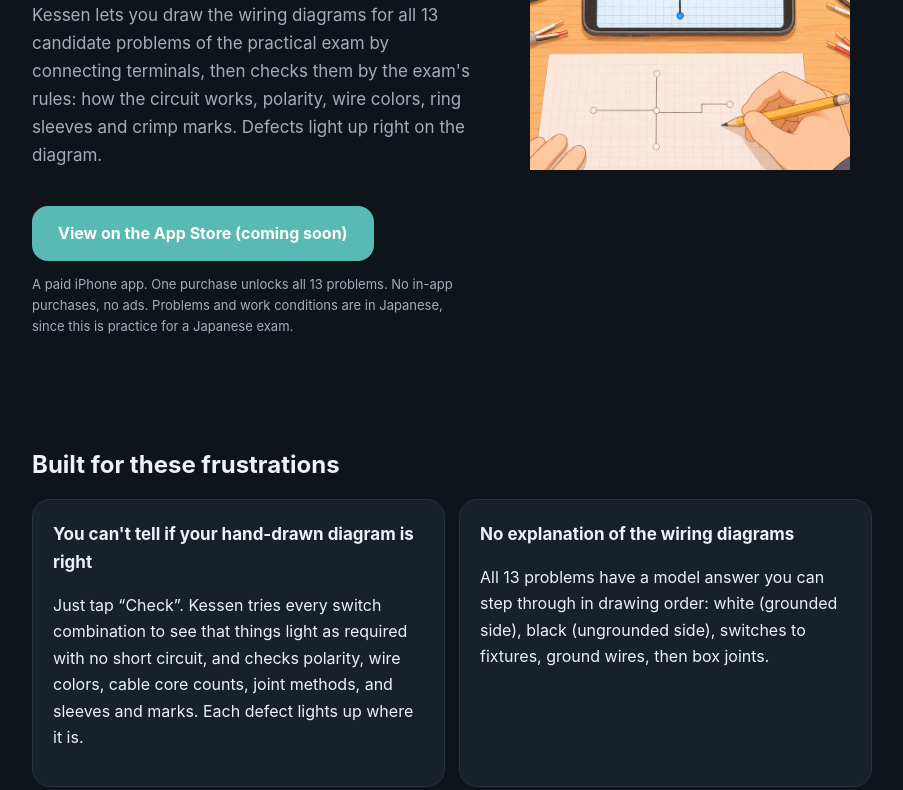
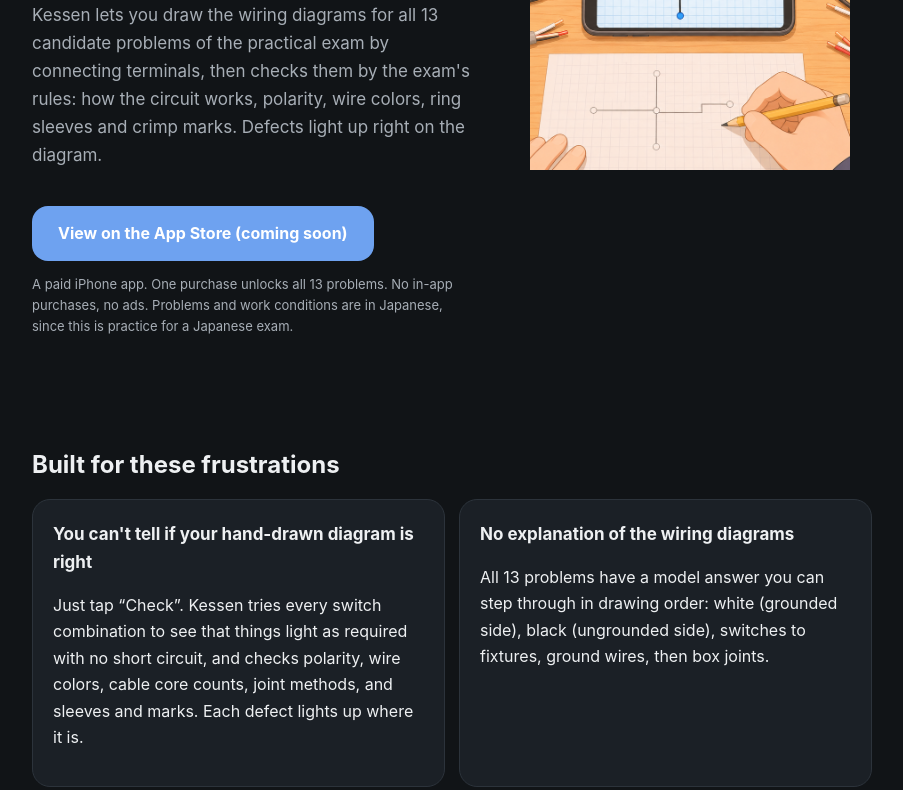
Before and after one commit to tsuzukihashi/kessen-site, a plain HTML site: page index.html in a window 1280 px wide. Shown: the part 424-1214 px from the top of the page, without its empty margins (188-1091 px from the left). Drawn offline with Linux system fonts and the dark colour scheme.

Commit message:
サイトの色をけっせんの青にそろえる

```diff
--- a/style.css
+++ b/style.css
@@ -1,11 +1,11 @@
 /* ときなおし — 紙の白・インクの紺・朱色（採点の赤ペン） */
 :root {
-  --paper: #f3f5f7; --card: #ffffff; --ink: #142033; --sub: #5a6676; --line: #dce2e8;
-  --vermilion: #0b787a; --vermilion-soft: #ddf0ef; --navy: #2f4b7c; --correct: #1e8a4c;
+  --paper: #f4f2ed; --card: #ffffff; --ink: #1d2329; --sub: #5f6670; --line: #ddd8ce;
+  --vermilion: #1e5bb8; --vermilion-soft: #e2ecfa; --navy: #1e5bb8; --correct: #1e8a4c;
 }
 @media (prefers-color-scheme: dark) {
-  :root { --paper: #0f141a; --card: #18202a; --ink: #eef2f6; --sub: #a3aebb; --line: #2a3440;
-    --vermilion: #59bab3; --vermilion-soft: #143434; --navy: #8fa6d9; --correct: #4cc38a; }
+  :root { --paper: #111417; --card: #1b2026; --ink: #eef0f2; --sub: #a7aeb6; --line: #2c333b;
+    --vermilion: #6ea2f0; --vermilion-soft: #16263d; --navy: #6ea2f0; --correct: #4cc38a; }
 }
 * { box-sizing: border-box; }
 html { -webkit-text-size-adjust: 100%; }
```
